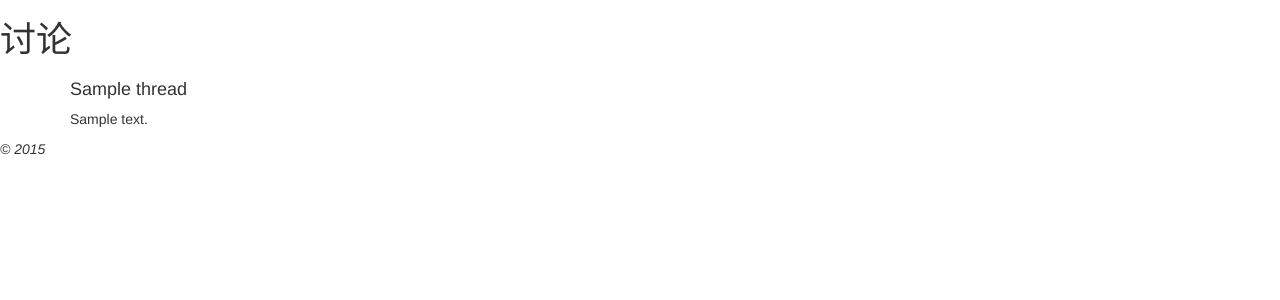
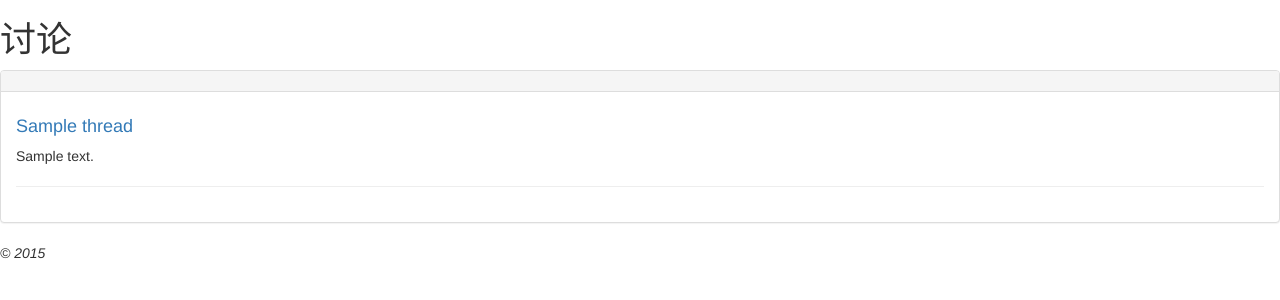
Before and after one commit to Robinson28years/CodeIgniter-learning, a CodeIgniter app: page /news/forum/view/1 in a window 1280 px wide. Shown: the top 300 px of the page. Run offline with CodeIgniter, Linux system fonts and the light colour scheme; tables that the repository leaves empty or names only in its code hold one stand-in row (values such as "Sample post"); data that the repository does not hold is empty; some libraries are stand-ins or nearby versions.

Commit message:
联合查询

```diff
--- a/application/config/config.php
+++ b/application/config/config.php
@@ -23,7 +23,7 @@ defined('BASEPATH') OR exit('No direct script access allowed');
 | a PHP script and you can easily do that on your own.
 |
 */
-$config['base_url'] = '';
+$config['base_url'] = 'http://localhost:8888';
 
 /*
 |--------------------------------------------------------------------------
@@ -35,7 +35,7 @@ $config['base_url'] = '';
 | variable so that it is blank.
 |
 */
-$config['index_page'] = 'index.php';
+$config['index_page'] = '';
 
 /*
 |--------------------------------------------------------------------------
--- a/application/controllers/Forum.php
+++ b/application/controllers/Forum.php
@@ -9,6 +9,7 @@ class Forum extends CI_Controller
     {
         parent::__construct();
         $this->load->model('forum_model');
+        $this->load->helper('url_helper');
     }
     public function index()
     {
--- a/application/models/Forum_model.php
+++ b/application/models/Forum_model.php
@@ -16,7 +16,12 @@ class Forum_model extends CI_Model
             $query = $this->db->get('threads');
             return $query->result_array();
         }
-        $query = $this->db->get_where('threads', array('id' => $id));
+        $query = $this->db->select('*')
+                            ->from('threads')
+                            ->from('users')
+                            ->where('threads.id', $id)
+                            ->where('users.id = threads.user_id')
+                            ->get();
         return $query->row_array();
     }
 }
--- a/application/views/forum/index.php
+++ b/application/views/forum/index.php
@@ -7,7 +7,7 @@
                 <div class="panel-body">
                     <?php foreach ($threads as $thread): ?>
                       <article>
-                        <a href="#">
+                        <a href="<?php echo site_url('forum/view/'.$thread['id']);?>">
                           <h4><?php echo $thread['title']; ?></h4>
                         </a>
                           <div class="body"><?php echo $thread['body']; ?></div>
--- a/application/views/forum/view.php
+++ b/application/views/forum/view.php
@@ -1,4 +1,13 @@
-<div class="container">
-    <h4><?php echo $thread['title']; ?></h4>
-    <p><?php echo $thread['body']; ?></p>
+<div class="panel panel-default">
+    <div class="panel-heading"><?php echo $thread['name'] ?></div>
+
+    <div class="panel-body">
+          <article>
+            <a href="<?php echo site_url('forum/view/'.$thread['id']);?>">
+              <h4><?php echo $thread['title']; ?></h4>
+            </a>
+              <div class="body"><?php echo $thread['body']; ?></div>
+          </article>
+          <hr>
+    </div>
 </div>
```
